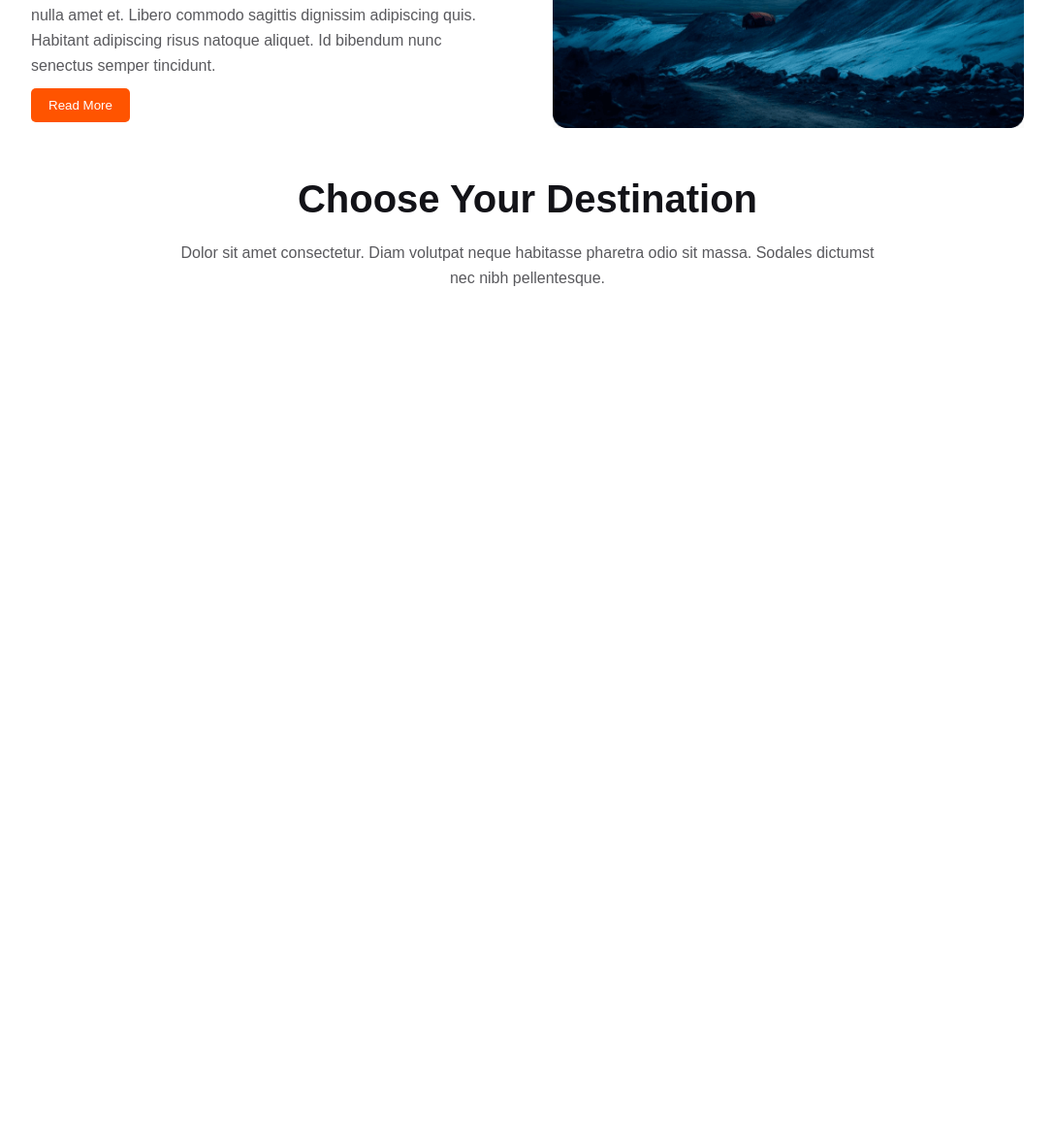
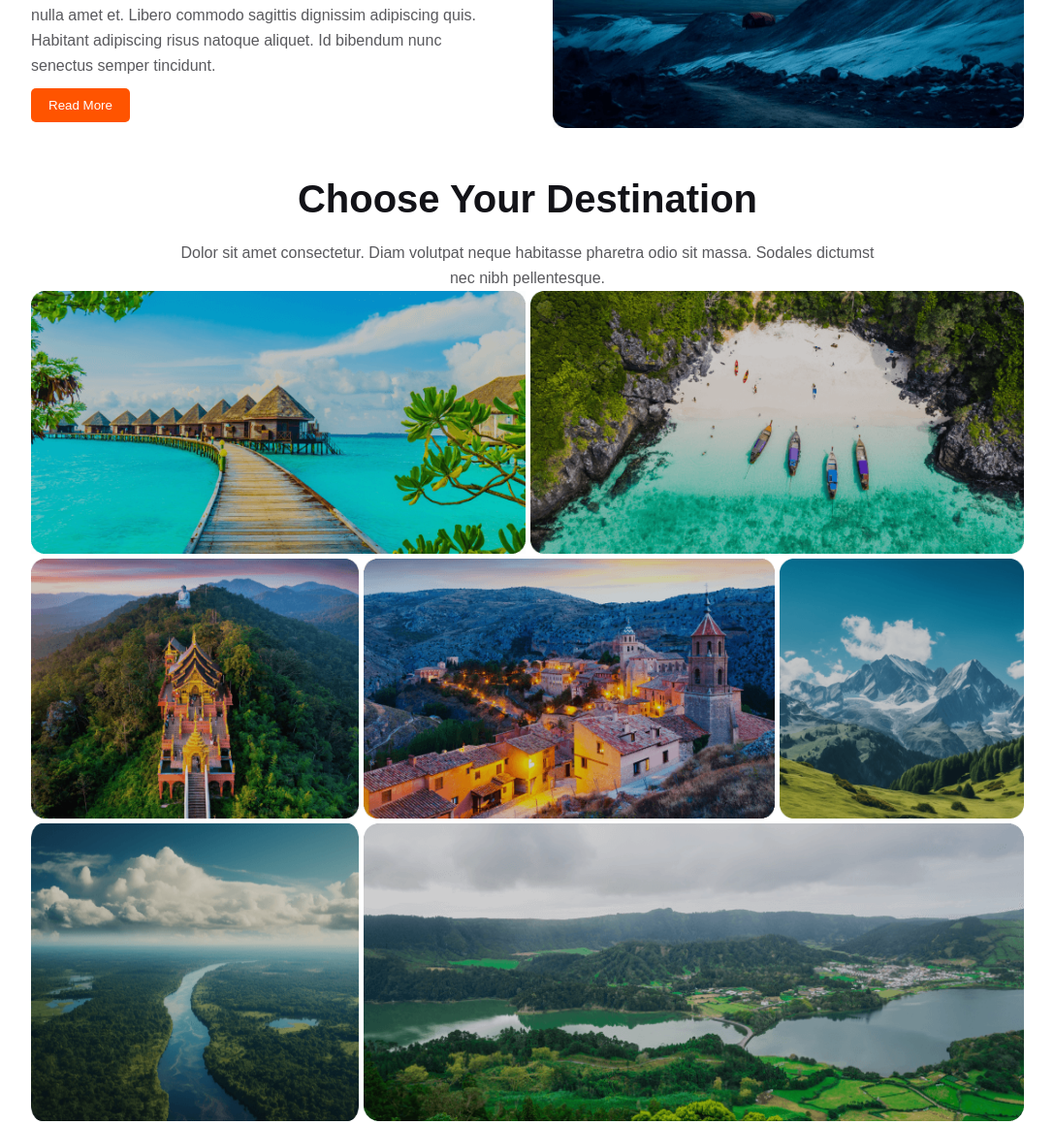
Before and after one commit to techmino/ashtravel, a plain HTML site: page index.html in a window 1280 px wide. Shown: the part 893-2053 px from the top of the page at 97% size, without its empty margins (96-1183 px from the left). Before the commit the page ends 1193 px from the top, so only its background shows below. Drawn offline with Linux system fonts and the light colour scheme.

Commit message:
gallery added

```diff
--- a/css/style.css
+++ b/css/style.css
@@ -232,6 +232,51 @@ nav {
 
 }
 
+.destination-images img{
+width: 100%;
+height: 100%;
+}
+
+
+.destination-images{
+    display: grid;
+    grid-template-columns: repeat(12, 1fr);
+    grid-row-gap: 5px;
+    grid-column-gap: 5px;
+
+    /* grid-template-rows: 50px auto 50px; */
+    grid-template-areas:
+
+
+"ma ma ma ma ma ma in in in in in in "
+"sr sr sr sr na na na na na ka ka ka "
+"ba ba ba ba be be be be be be be be "
+
+}
+
+.maldives{
+    grid-area: ma;
+}
+.indonesia{
+    grid-area: in;
+}
+.srilanka{
+    grid-area: sr;
+}
+.north-america{
+    grid-area: na;
+}
+.kashmir{
+    grid-area: ka;
+}
+.bangladesh{
+    grid-area: ba;
+}
+.bendarbon{
+    grid-area: be;
+}
+
+
 
 
 
--- a/index.html
+++ b/index.html
@@ -101,6 +101,24 @@
             <div class="common-header">
                 <h3>Choose Your Destination</h3>
                 <p>Dolor sit amet consectetur. Diam volutpat neque habitasse pharetra odio sit massa. Sodales dictumst nec nibh pellentesque.</p>
+            </div>
+
+            <div class="destination-images">
+
+                <div class="maldives"><img src="images/maldives.png" alt="" ></div>
+                <div class="indonesia"><img src="images/indonesia.png" alt="" ></div>
+                <div class="srilanka"><img src="images/srilanka.png" alt="" ></div>
+                <div class="north-america"><img src="images/north-america.png" alt="" ></div>
+                <div class="kashmir"><img src="images/kashmir.png" alt="" ></div>
+                <div class="bangladesh"><img src="images/bangladesh.png" alt="" ></div>
+                <div class="bendarbon"><img src="images/bandarban.png" alt="" ></div>
+
+
+
+
+
+
+
 
             </div>
         </section>
```
Also changed, not shown: images/bandarban.png (renamed from images/Rectangle 10.png), images/bangladesh.png (renamed from images/Rectangle 11.png), images/indonesia.png (renamed from images/Rectangle 8.png), images/kashmir.png (renamed from images/Rectangle 9.png), images/maldives.png (renamed from images/Rectangle 5.png), images/north-america.png (renamed from images/Rectangle 7.png), images/srilanka.png (renamed from images/Rectangle 6.png).
